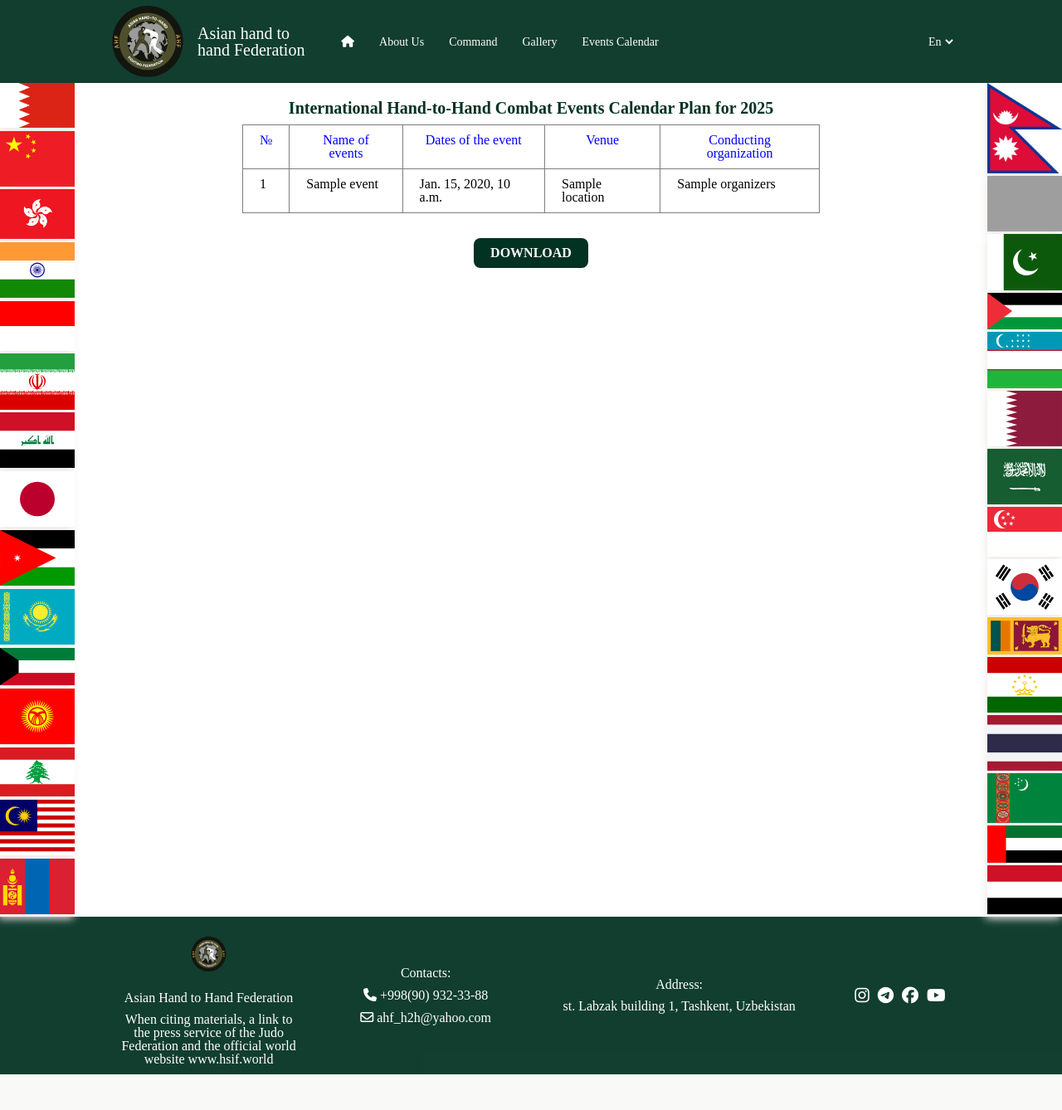
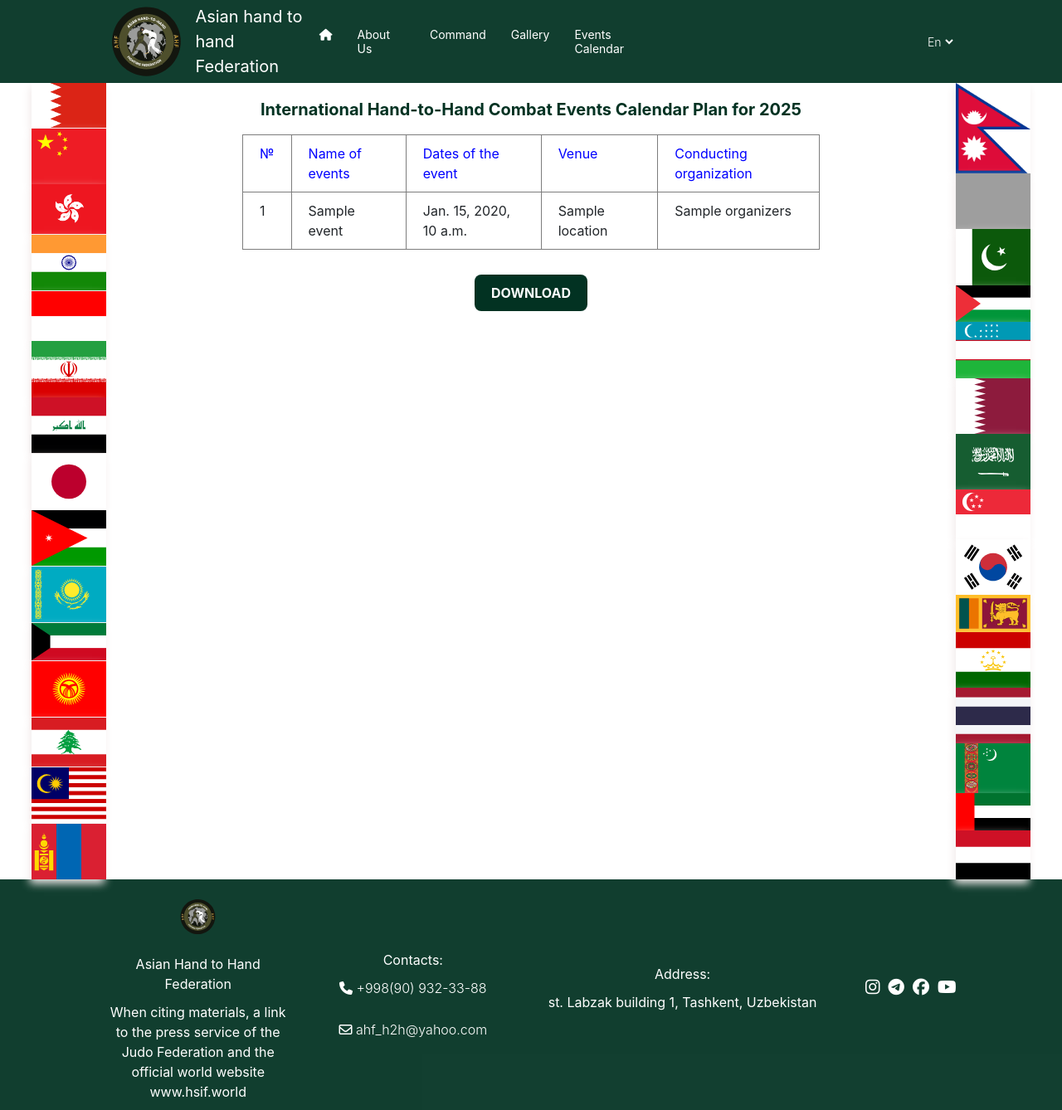
Before and after one commit to quramboyev/asianfederation, a Django app: template project/templates/events-calendar.html in a window 1280 px wide. Shown: the whole page at 83% size. Before the commit the page ends 1295 px from the top, so only its background shows below. Run offline with Django 4.2, Linux system fonts and the light colour scheme; the template is opened without the code that fills it: most values are stand-ins (such as "Sample title", 1, 10 or a date in 2020); parts of the project's set-up code (start-up, migrations or seed data) failed here and were passed over; some libraries are stand-ins or nearby versions; some web fonts are replaced; grey boxes are pictures that could not be loaded.

Commit message:
fixed bugs

```diff
--- a/project/assets/base/styles/main.css
+++ b/project/assets/base/styles/main.css
@@ -29,7 +29,7 @@ nav {
     top: 0;
     z-index: 1;
     backdrop-filter: blur(30px);
-    background-color: var(--green);
+    background-color: #023222EF;
     transition: transform 0.3s, opacity 0.3s;
 }
 
@@ -212,7 +212,7 @@ header {
     height: 100%;
     width: 100%;
     display: flex;
-    justify-content: space-between;
+    justify-content: center;
 }
 
 .flags {
@@ -235,7 +235,7 @@ header {
 
 /*footer section */
 footer {
-    background-color: var(--green);
+    background-color: #023222EF;
     padding: 10px 0;
     text-align: center;
 }
--- a/project/templates/events-calendar.html
+++ b/project/templates/events-calendar.html
@@ -6,6 +6,7 @@
 {% block head %}
 <link rel="stylesheet" href="{% static 'home/styles/main.css' %}">
 <link rel="stylesheet" href="{% static 'events-calendar/styles/events-calendar.css' %}">
+<link rel="stylesheet" href="https://cdn.jsdelivr.net/npm/bootstrap@4.3.1/dist/css/bootstrap.min.css" integrity="sha384-ggOyR0iXCbMQv3Xipma34MD+dH/1fQ784/j6cY/iJTQUOhcWr7x9JvoRxT2MZw1T" crossorigin="anonymous">
 
 {% endblock %}
 
```
